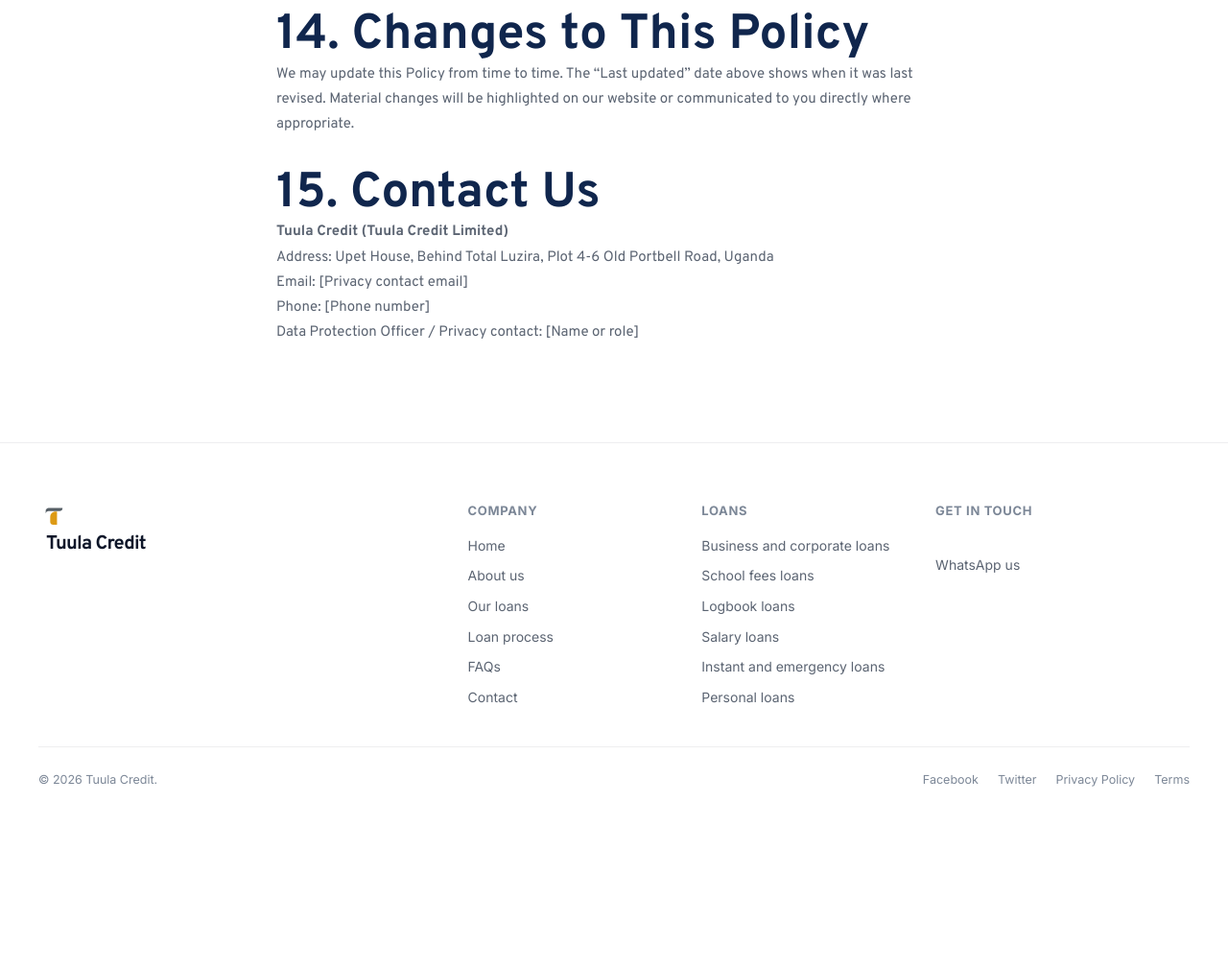
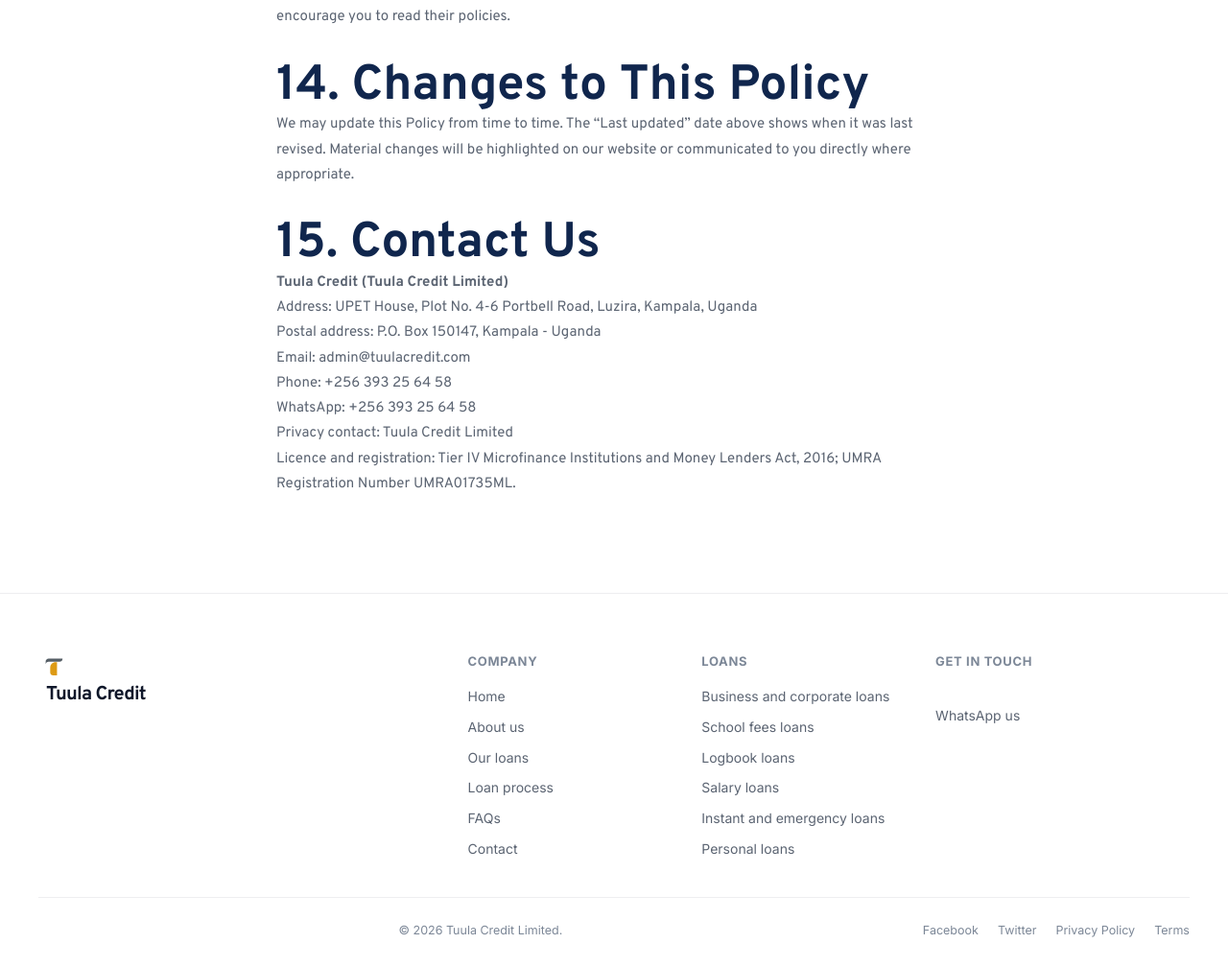
Before and after one commit to Briankaweesi2/tuula-theme, a WordPress theme: template template-privacy.php in a window 1280 px wide. Shown: the part 3522-4530 px from the top of the page at 96% size. Before the commit the page ends 4342 px from the top, so only its background shows below. Run offline with PHP 8.4 and a stand-in for WordPress, Linux system fonts and the light colour scheme; the site name, menu and one post (Sample post) are stand-ins, and other content is empty; some web fonts are replaced.

Commit message:
Update Tuula Credit company details across website
* Update Tuula Credit company details across website

* Update Tuula Credit company details across website

* Update Tuula Credit company details across website

* Update Tuula Credit company details across website

* Update Tuula Credit company details across website

* Update Tuula Credit company details across website

* Update Tuula Credit company details across website

* Update Tuula Credit company details across website

* Update Tuula Credit company details across website

* Migrate legacy saved contact options to official details

* Complete Tuula company details in legal pages and project docs

* Complete Tuula company details in legal pages and project docs

* Complete Tuula company details in legal pages and project docs

* Fix array separator in company registration defaults

```diff
--- a/assets/js/app.js
+++ b/assets/js/app.js
@@ -3,7 +3,7 @@
    the localized TUULA object (see functions.php), with safe fallbacks. */
 const TUULA_CONFIG = window.TUULA || {};
 const APPLY_URL = TUULA_CONFIG.applyUrl || "/apply/";
-const TUULA_EMAIL = TUULA_CONFIG.email || "info@tuulacredit.com";
+const TUULA_EMAIL = TUULA_CONFIG.email || "admin@tuulacredit.com";
 
 const navToggle = document.querySelector("[data-nav-toggle]");
 const nav = document.querySelector("[data-nav]");
--- a/footer.php
+++ b/footer.php
@@ -35,11 +35,15 @@ $tuula_services_url = tuula_page_url( 'services' );
 				<a href="<?php echo esc_url( tuula_opt( 'whatsapp_url' ) ); ?>"><?php esc_html_e( 'WhatsApp us', 'tuula' ); ?></a>
 				<span class="tv2-footer__muted"><?php echo esc_html( tuula_opt( 'address_line_1' ) ); ?></span>
 				<span class="tv2-footer__muted"><?php echo esc_html( tuula_opt( 'address_line_2' ) ); ?></span>
+				<span class="tv2-footer__muted"><?php echo esc_html( tuula_opt( 'po_box' ) ); ?></span>
 			</div>
 		</div>
 	</div>
 	<div class="tv2-footer__bottom">
-		<span>&copy; <?php echo esc_html( gmdate( 'Y' ) ); ?> Tuula Credit.</span>
+		<div class="tv2-footer__legal-notice">
+			<?php echo esc_html( tuula_opt( 'registration' ) ); ?>
+		</div>
+		<span>&copy; <?php echo esc_html( gmdate( 'Y' ) ); ?> Tuula Credit Limited.</span>
 		<div class="tv2-footer__legal">
 			<a href="<?php echo esc_url( tuula_opt( 'facebook_url' ) ); ?>">Facebook</a>
 			<a href="<?php echo esc_url( tuula_opt( 'twitter_url' ) ); ?>">Twitter</a>
--- a/functions.php
+++ b/functions.php
@@ -19,10 +19,12 @@ function tuula_defaults() {
 	return array(
 		'phone_display'  => '+256 393 25 64 58',
 		'phone_tel'      => '+256393256458',
-		'email'          => 'info@tuulacredit.com',
-		'whatsapp_url'   => 'https://wa.me/256777030520?text=Hello%2C%20how%20may%20we%20help',
-		'address_line_1' => 'Upet House, Behind Total Luzira',
-		'address_line_2' => 'Plot 4-6 Old Portbell Road',
+		'email'          => 'admin@tuulacredit.com',
+		'whatsapp_url'   => 'https://wa.me/256393256458?text=Hello%2C%20how%20may%20we%20help',
+		'address_line_1' => 'UPET House',
+		'address_line_2' => 'Plot No. 4-6 Portbell Road, Luzira',
+		'po_box'         => 'P.O. Box 150147, Kampala - Uganda',
+		'registration'   => 'Licensed and registered credit provider under the Tier IV Microfinance Institutions and Money Lenders Act, 2016. Registration Number UMRA01735ML.',
 		'facebook_url'   => 'https://www.facebook.com/tuulacredit',
 		'twitter_url'    => 'https://twitter.com/TuulaCredit1',
 		'privacy_url'    => 'https://tuulacredit.com/tuula-credit-privacy-policy/',
@@ -49,6 +51,17 @@ function tuula_opt( $name, $default = null ) {
 	if ( function_exists( 'get_field' ) ) {
 		$value = get_field( $name, 'option' );
 		if ( null !== $value && '' !== $value ) {
+			/* Transparently replace the previous published contact defaults if
+			   they were saved in ACF options; preserve any other custom values. */
+			$legacy_values = array(
+				'email'          => array( 'info@tuulacredit.com' => 'admin@tuulacredit.com' ),
+				'whatsapp_url'   => array( 'https://wa.me/256777030520?text=Hello%2C%20how%20may%20we%20help' => 'https://wa.me/256393256458?text=Hello%2C%20how%20may%20we%20help' ),
+				'address_line_1' => array( 'Upet House, Behind Total Luzira' => 'UPET House' ),
+				'address_line_2' => array( 'Plot 4-6 Old Portbell Road' => 'Plot No. 4-6 Portbell Road, Luzira' ),
+			);
+			if ( isset( $legacy_values[ $name ][ $value ] ) ) {
+				return $legacy_values[ $name ][ $value ];
+			}
 			return $value;
 		}
 	}
@@ -188,6 +201,7 @@ function tuula_contact_card( $show_address = true ) {
 		<?php if ( $show_address ) : ?>
 			<span><?php echo esc_html( tuula_opt( 'address_line_1' ) ); ?></span>
 			<span><?php echo esc_html( tuula_opt( 'address_line_2' ) ); ?></span>
+			<span><?php echo esc_html( tuula_opt( 'po_box' ) ); ?></span>
 		<?php endif; ?>
 		<a class="button button--primary" href="<?php echo esc_url( tuula_page_url( 'apply' ) . '#calculator' ); ?>"><?php esc_html_e( 'Calculate and apply', 'tuula' ); ?></a>
 	</div>
--- a/inc/acf.php
+++ b/inc/acf.php
@@ -30,10 +30,11 @@ add_action( 'acf/init', function () {
 		'fields' => array(
 			array( 'key' => 'field_tuula_phone_display', 'name' => 'phone_display', 'label' => 'Phone (display)', 'type' => 'text', 'default_value' => '+256 393 25 64 58' ),
 			array( 'key' => 'field_tuula_phone_tel', 'name' => 'phone_tel', 'label' => 'Phone (tel: link, no spaces)', 'type' => 'text', 'default_value' => '+256393256458' ),
-			array( 'key' => 'field_tuula_email', 'name' => 'email', 'label' => 'Email address', 'type' => 'email', 'default_value' => 'info@tuulacredit.com' ),
-			array( 'key' => 'field_tuula_whatsapp', 'name' => 'whatsapp_url', 'label' => 'WhatsApp link', 'type' => 'url', 'default_value' => 'https://wa.me/256777030520?text=Hello%2C%20how%20may%20we%20help' ),
-			array( 'key' => 'field_tuula_addr1', 'name' => 'address_line_1', 'label' => 'Address line 1', 'type' => 'text', 'default_value' => 'Upet House, Behind Total Luzira' ),
-			array( 'key' => 'field_tuula_addr2', 'name' => 'address_line_2', 'label' => 'Address line 2', 'type' => 'text', 'default_value' => 'Plot 4-6 Old Portbell Road' ),
+			array( 'key' => 'field_tuula_email', 'name' => 'email', 'label' => 'Email address', 'type' => 'email', 'default_value' => 'admin@tuulacredit.com' ),
+			array( 'key' => 'field_tuula_whatsapp', 'name' => 'whatsapp_url', 'label' => 'WhatsApp link', 'type' => 'url', 'default_value' => 'https://wa.me/256393256458?text=Hello%2C%20how%20may%20we%20help' ),
+			array( 'key' => 'field_tuula_addr1', 'name' => 'address_line_1', 'label' => 'Address line 1', 'type' => 'text', 'default_value' => 'UPET House' ),
+			array( 'key' => 'field_tuula_addr2', 'name' => 'address_line_2', 'label' => 'Address line 2', 'type' => 'text', 'default_value' => 'Plot No. 4-6 Portbell Road, Luzira' ),
+			array( 'key' => 'field_tuula_po_box', 'name' => 'po_box', 'label' => 'Postal address', 'type' => 'text', 'default_value' => 'P.O. Box 150147, Kampala - Uganda' ),
 			array( 'key' => 'field_tuula_facebook', 'name' => 'facebook_url', 'label' => 'Facebook URL', 'type' => 'url', 'default_value' => 'https://www.facebook.com/tuulacredit' ),
 			array( 'key' => 'field_tuula_twitter', 'name' => 'twitter_url', 'label' => 'Twitter/X URL', 'type' => 'url', 'default_value' => 'https://twitter.com/TuulaCredit1' ),
 			array( 'key' => 'field_tuula_footer_tagline', 'name' => 'footer_tagline', 'label' => 'Footer tagline', 'type' => 'textarea', 'rows' => 3, 'default_value' => 'We help individuals, businesses and institutions build, preserve and manage wealth so they can pursue their financial goals.' ),
--- a/template-about.php
+++ b/template-about.php
@@ -64,7 +64,8 @@ $values = array(
 			</div>
 			<div class="tv2-about__copy">
 				<h2 class="tv2-h2" id="mission-title"><?php esc_html_e( 'Financing that starts with a conversation.', 'tuula' ); ?></h2>
-				<p><?php esc_html_e( 'Tuula Credit was established to help individuals, businesses and institutions in Uganda access the credit they need to build, preserve and grow what matters to them. We serve clients across Uganda.', 'tuula' ); ?></p>
+				<p><?php esc_html_e( 'Tuula Credit Limited helps individuals, businesses and institutions in Uganda access practical credit solutions. Our office is at UPET House, Plot No. 4-6 Portbell Road, Luzira, Kampala.', 'tuula' ); ?></p>
+				<p><strong><?php echo esc_html( tuula_opt( 'registration' ) ); ?></strong></p>
 				<p><?php esc_html_e( 'We take time to understand each client\'s situation and match them with the right product for their need — school fees, an emergency, a logbook loan, an asset, working capital or larger company financing. We believe access to credit should be clear, responsible and never intimidating.', 'tuula' ); ?></p>
 				<a class="tv2-btn tv2-btn--primary" href="<?php echo esc_url( $apply_url . '#calculator' ); ?>"><?php esc_html_e( 'Apply for a loan →', 'tuula' ); ?></a>
 			</div>
--- a/template-contact.php
+++ b/template-contact.php
@@ -46,7 +46,7 @@ $img_base = get_template_directory_uri() . '/assets/images/';
 					<svg width="19" height="19" viewBox="0 0 24 24" fill="none" stroke="currentColor" stroke-width="2"><path d="M21 10c0 6-9 12-9 12S3 16 3 10a9 9 0 0118 0z"></path><circle cx="12" cy="10" r="3"></circle></svg>
 				</span>
 				<h3><?php esc_html_e( 'Visit our branch', 'tuula' ); ?></h3>
-				<p><?php echo esc_html( tuula_opt( 'address_line_1' ) ); ?><br><?php echo esc_html( tuula_opt( 'address_line_2' ) ); ?></p>
+				<p><?php echo esc_html( tuula_opt( 'address_line_1' ) ); ?><br><?php echo esc_html( tuula_opt( 'address_line_2' ) ); ?><br><?php echo esc_html( tuula_opt( 'po_box' ) ); ?></p>
 			</div>
 		</div>
 
@@ -62,6 +62,7 @@ $img_base = get_template_directory_uri() . '/assets/images/';
 			<div class="tv2-contact-form-card">
 				<h3><?php esc_html_e( 'Send us a message', 'tuula' ); ?></h3>
 				<p><?php esc_html_e( 'We respond during business hours. Your message is sent straight to the Tuula team.', 'tuula' ); ?></p>
+				<p class="tv2-form-note"><?php echo esc_html( tuula_opt( 'registration' ) ); ?></p>
 				<form action="https://formspree.io/f/mgakynov" method="POST" data-tv2-contact-form>
 					<input type="hidden" name="_subject" value="New website enquiry — Tuula Credit">
 					<input type="hidden" name="_replyto" value="">
--- a/template-privacy.php
+++ b/template-privacy.php
@@ -11,12 +11,12 @@ get_header();
   <article class="tv2-legal">
     <p class="tv2-eyebrow">Legal</p>
     <h1 class="tv2-legal__title">Privacy Policy</h1>
-    <p><strong>Effective date:</strong> [Date]<br><strong>Last updated:</strong> [Date]</p>
+    <p><strong>Effective date:</strong> 18 November 2026<br><strong>Last updated:</strong> 18 November 2026</p>
 
     <div class="tv2-legal__body">
       <section>
         <h2>1. Introduction</h2>
-        <p>Tuula Credit (“Tuula Credit”, “we”, “us”, “our”) is operated by Tuula Credit Limited, registered in Uganda under number [Registration Number], with its registered office at [Registered Office Address]. We respect your privacy and are committed to protecting your personal data.</p>
+        <p>Tuula Credit (“Tuula Credit”, “we”, “us”, “our”) is operated by Tuula Credit Limited, a licensed and registered credit provider under the Tier IV Microfinance Institutions and Money Lenders Act, 2016, Registration Number UMRA01735ML. Our office is at UPET House, Plot No. 4-6 Portbell Road, Luzira, Kampala, Uganda; our postal address is P.O. Box 150147, Kampala, Uganda. We respect your privacy and are committed to protecting your personal data.</p>
         <p>This Privacy Policy explains what information we collect, how we use it, who we share it with, and the choices and rights you have. It applies to our website at tuulacredit.com and to any related services, forms, and communications (together, the “Services”). By using the Services, you acknowledge that you have read this Policy.</p>
       </section>
 
@@ -116,10 +116,13 @@ get_header();
       <section>
         <h2>15. Contact Us</h2>
         <p><strong>Tuula Credit (Tuula Credit Limited)</strong><br>
-        Address: Upet House, Behind Total Luzira, Plot 4-6 Old Portbell Road, Uganda<br>
-        Email: [Privacy contact email]<br>
-        Phone: [Phone number]<br>
-        Data Protection Officer / Privacy contact: [Name or role]</p>
+        Address: UPET House, Plot No. 4-6 Portbell Road, Luzira, Kampala, Uganda<br>
+        Postal address: P.O. Box 150147, Kampala - Uganda<br>
+        Email: admin@tuulacredit.com<br>
+        Phone: +256 393 25 64 58<br>
+        WhatsApp: +256 393 25 64 58<br>
+        Privacy contact: Tuula Credit Limited<br>
+        Licence and registration: Tier IV Microfinance Institutions and Money Lenders Act, 2016; UMRA Registration Number UMRA01735ML.</p>
       </section>
     </div>
   </article>
```
Also changed, not shown: DEPLOY.md (+8 -7 lines), template-terms.php (+7 -4 lines), README.md.
